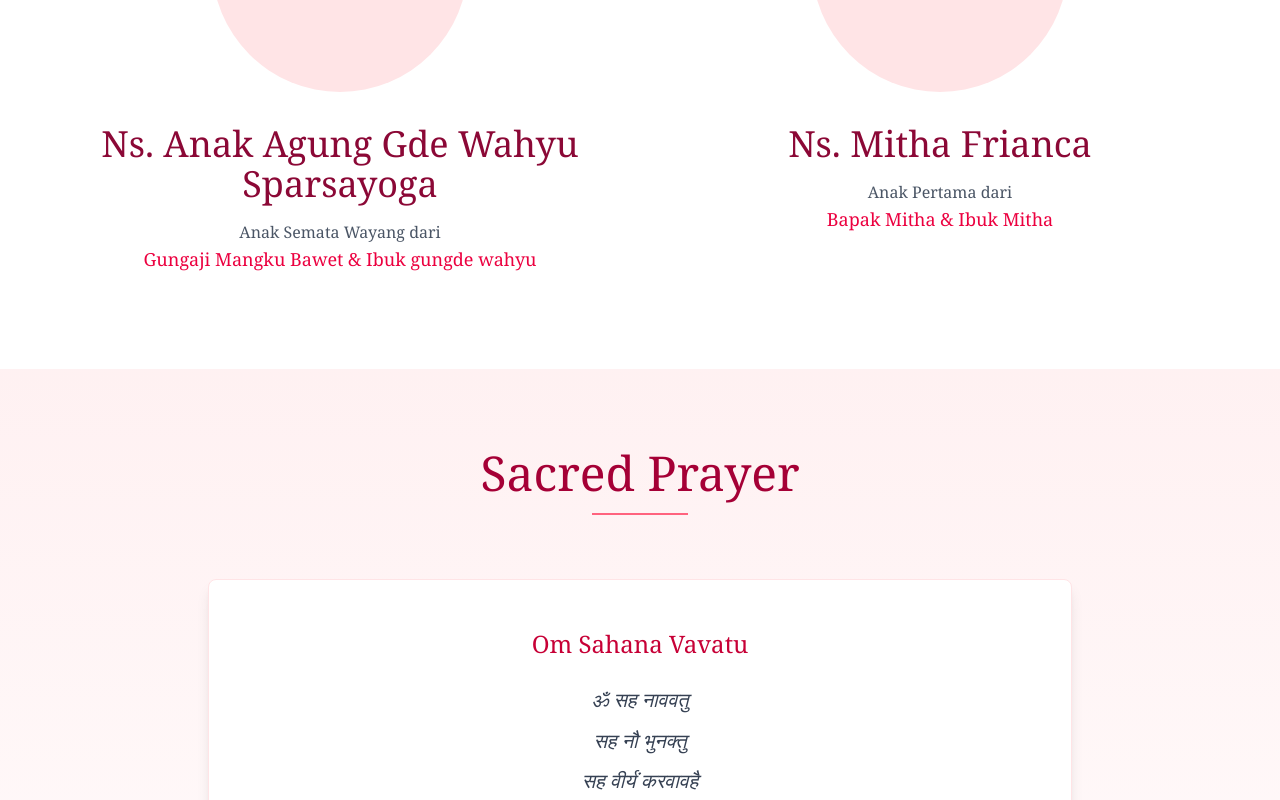
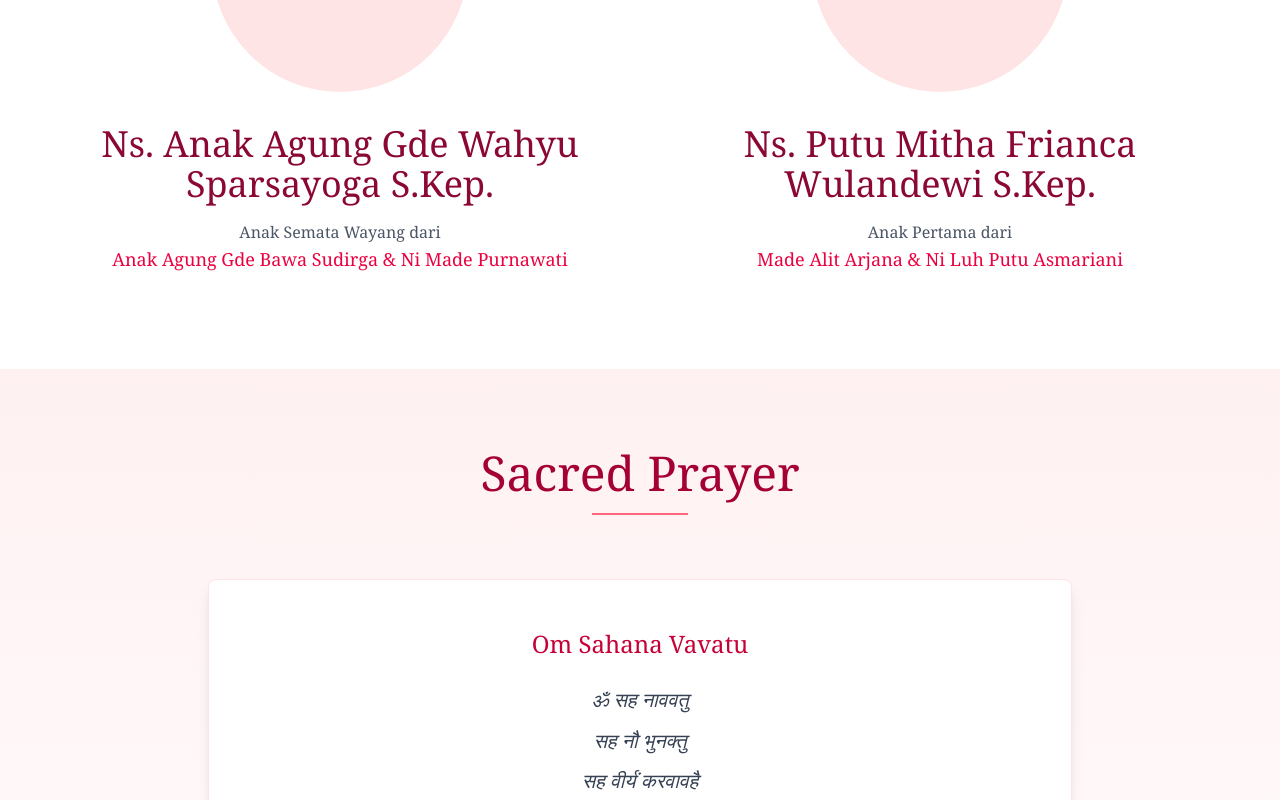
Before and after one commit to cekingx/menyatukan-hati, an Angular app: page / in a window 1280 px wide. Shown: the part 1400-2200 px from the top of the page. Built offline with nearby package versions, Linux system fonts and the light colour scheme.

Commit message:
feat: update env value

```diff
--- a/src/environment/env.ts
+++ b/src/environment/env.ts
@@ -1,12 +1,12 @@
 export const Env = {
   groomShortName: 'Gungde Wahyu',
-  groomFullName: 'Ns. Anak Agung Gde Wahyu Sparsayoga',
-  groomFatherName: 'Gungaji Mangku Bawet',
-  groomMotherName: 'Ibuk gungde wahyu',
-  groomFamName: 'Keluarga Gungaji Mangku Bawet',
-  brideShortName: 'Mitha',
-  brideFullName: 'Ns. Mitha Frianca',
-  brideFatherName: 'Bapak Mitha',
-  brideMotherName: 'Ibuk Mitha',
-  brideFamName: 'Keluarga Bapak Mitha'
+  groomFullName: 'Ns. Anak Agung Gde Wahyu Sparsayoga S.Kep.',
+  groomFatherName: 'Anak Agung Gde Bawa Sudirga',
+  groomMotherName: 'Ni Made Purnawati',
+  groomFamName: 'Keluarga Anak Agung Gde Bawa Sudirga',
+  brideShortName: 'Mitha Frianca',
+  brideFullName: 'Ns. Putu Mitha Frianca Wulandewi S.Kep.',
+  brideFatherName: 'Made Alit Arjana',
+  brideMotherName: 'Ni Luh Putu Asmariani',
+  brideFamName: 'Keluarga Made Alit Arjana'
 }
```
